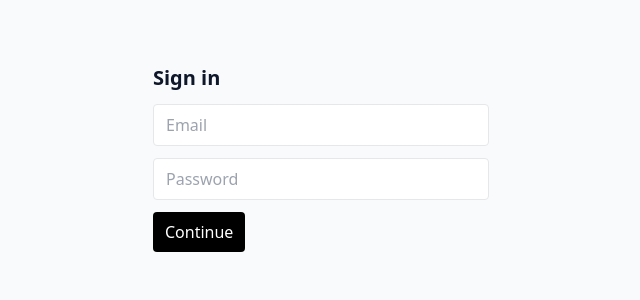
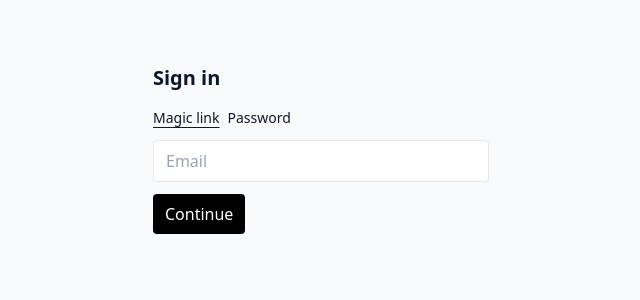
Before and after one commit to aoosio/aoos, a Next.js app: page /auth/sign-in in a window 1280 px wide. Shown: the top 300 px of the page, without its empty margins (319-959 px from the left). Built offline with nearby package versions, Linux system fonts and the light colour scheme; no server answers.

Commit message:
new db.2

```diff
--- /dev/null
+++ b/app/auth/callback/route.ts
@@ -0,0 +1,17 @@
+// app/auth/callback/route.ts
+import { NextResponse } from 'next/server'
+import { cookies } from 'next/headers'
+import { createRouteHandlerClient } from '@supabase/auth-helpers-nextjs'
+
+export async function GET(req: Request) {
+  const url = new URL(req.url)
+  const code = url.searchParams.get('code')
+  const redirect = url.searchParams.get('redirect') || '/home'
+
+  if (code) {
+    const supabase = createRouteHandlerClient({ cookies })
+    await supabase.auth.exchangeCodeForSession(code)
+  }
+
+  return NextResponse.redirect(new URL(redirect, url.origin))
+}
--- a/app/auth/sign-in/page.tsx
+++ b/app/auth/sign-in/page.tsx
@@ -1,34 +1,16 @@
 // app/auth/sign-in/page.tsx
-'use client'
-import { useState } from 'react'
-import { useRouter, useSearchParams } from 'next/navigation'
-import { supabase } from '@/lib/supabase-client'
+import SignInForm from './sign-in-form'
 
-export default function SignInPage() {
-  const [email, setEmail] = useState('')
-  const [password, setPassword] = useState('')
-  const [err, setErr] = useState<string | null>(null)
-  const router = useRouter()
-  const sp = useSearchParams()
-  const redirect = sp.get('redirect') || '/home'
+export default function SignInPage({
+  searchParams,
+}: {
+  searchParams?: { redirect?: string | string[] }
+}) {
+  const raw = Array.isArray(searchParams?.redirect)
+    ? searchParams?.redirect[0]
+    : searchParams?.redirect
 
-  async function onSubmit(e: React.FormEvent) {
-    e.preventDefault()
-    setErr(null)
-    const { error } = await supabase.auth.signInWithPassword({ email, password })
-    if (error) { setErr(error.message); return }
-    router.replace(redirect)
-  }
-
-  return (
-    <form onSubmit={onSubmit} className="mx-auto mt-16 max-w-sm space-y-3 px-6">
-      <h2 className="text-xl font-semibold">Sign in</h2>
-      <input className="w-full rounded border px-3 py-2" type="email" placeholder="Email"
-             value={email} onChange={(e) => setEmail(e.target.value)} required />
-      <input className="w-full rounded border px-3 py-2" type="password" placeholder="Password"
-             value={password} onChange={(e) => setPassword(e.target.value)} required />
-      {err && <p className="text-sm text-red-600">{err}</p>}
-      <button className="rounded bg-black px-3 py-2 text-white">Continue</button>
-    </form>
-  )
+  // prevent open redirects; fallback to /home
+  const redirect = typeof raw === 'string' && raw.startsWith('/') ? raw : '/home'
+  return <SignInForm redirect={redirect} />
 }
--- /dev/null
+++ b/app/auth/sign-in/sign-in-form.tsx
@@ -0,0 +1,98 @@
+'use client'
+
+import { useState } from 'react'
+import { useRouter } from 'next/navigation'
+import { supabase } from '@/lib/supabase-client'
+
+export default function SignInForm({ redirect }: { redirect: string }) {
+  // default to MAGIC LINK (safer by default). You can change to 'password' if you prefer.
+  const [mode, setMode] = useState<'magic' | 'password'>('magic')
+  const [email, setEmail] = useState('')
+  const [password, setPassword] = useState('')
+  const [sent, setSent] = useState(false)
+  const [err, setErr] = useState<string | null>(null)
+  const router = useRouter()
+
+  const baseUrl =
+    process.env.NEXT_PUBLIC_APP_URL ||
+    (typeof window !== 'undefined' ? window.location.origin : '')
+
+  async function onSubmit(e: React.FormEvent) {
+    e.preventDefault()
+    setErr(null)
+
+    if (mode === 'password') {
+      const { error } = await supabase.auth.signInWithPassword({ email, password })
+      if (error) return setErr(error.message)
+      router.replace(redirect)
+      return
+    }
+
+    // MAGIC LINK
+    const { error } = await supabase.auth.signInWithOtp({
+      email,
+      options: {
+        emailRedirectTo: `${baseUrl}/auth/callback?redirect=${encodeURIComponent(
+          redirect
+        )}`,
+      },
+    })
+    if (error) return setErr(error.message)
+    setSent(true)
+  }
+
+  return (
+    <div className="mx-auto mt-16 max-w-sm px-6">
+      <h2 className="mb-4 text-xl font-semibold">Sign in</h2>
+
+      <div className="mb-3 flex gap-2 text-sm">
+        <button
+          type="button"
+          className={`underline-offset-4 ${mode === 'magic' ? 'underline' : ''}`}
+          onClick={() => setMode('magic')}
+        >
+          Magic link
+        </button>
+        <button
+          type="button"
+          className={`underline-offset-4 ${mode === 'password' ? 'underline' : ''}`}
+          onClick={() => setMode('password')}
+        >
+          Password
+        </button>
+      </div>
+
+      {sent ? (
+        <p className="text-sm text-slate-600">Check your email for the sign‑in link.</p>
+      ) : (
+        <form onSubmit={onSubmit} className="space-y-3">
+          <input
+            className="w-full rounded border px-3 py-2"
+            type="email"
+            placeholder="Email"
+            value={email}
+            onChange={(e) => setEmail(e.target.value)}
+            required
+          />
+
+          {mode === 'password' && (
+            <input
+              className="w-full rounded border px-3 py-2"
+              type="password"
+              placeholder="Password"
+              value={password}
+              onChange={(e) => setPassword(e.target.value)}
+              required
+            />
+          )}
+
+          {err && <p className="text-sm text-red-600">{err}</p>}
+
+          <button className="rounded bg-black px-3 py-2 text-white" type="submit">
+            Continue
+          </button>
+        </form>
+      )}
+    </div>
+  )
+}
--- a/middleware.ts
+++ b/middleware.ts
@@ -47,3 +47,5 @@ export async function middleware(req: NextRequest) {
 export const config = {
   matcher: ['/((?!api/webhooks|_next|favicon.ico|images|public).*)'],
 }
+// middleware.ts (only the publicRoutes line changes)
+const publicRoutes = ['/', '/auth/sign-in', '/auth/sign-up', '/auth/callback']
```
